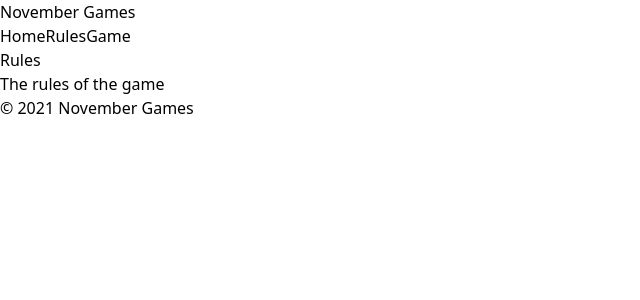
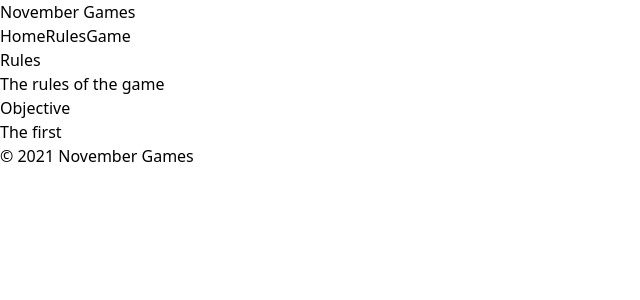
Before and after one commit to alexguerra-dev/november-games, a Next.js app: page /rules in a window 1280 px wide. Shown: the top 300 px of the page, without its empty margins (0-640 px from the left). Built offline with nearby package versions, Linux system fonts and the light colour scheme.

Commit message:
feat: Add objective section to rules page

```diff
--- a/src/app/rules/page.js
+++ b/src/app/rules/page.js
@@ -9,6 +9,9 @@ export default function Rules() {
             <main>
                 <h1>Rules</h1>
                 <p>The rules of the game</p>
+
+                <h2>Objective</h2>
+                <p>The first </p>
             </main>
             <Footer />
         </>
```
